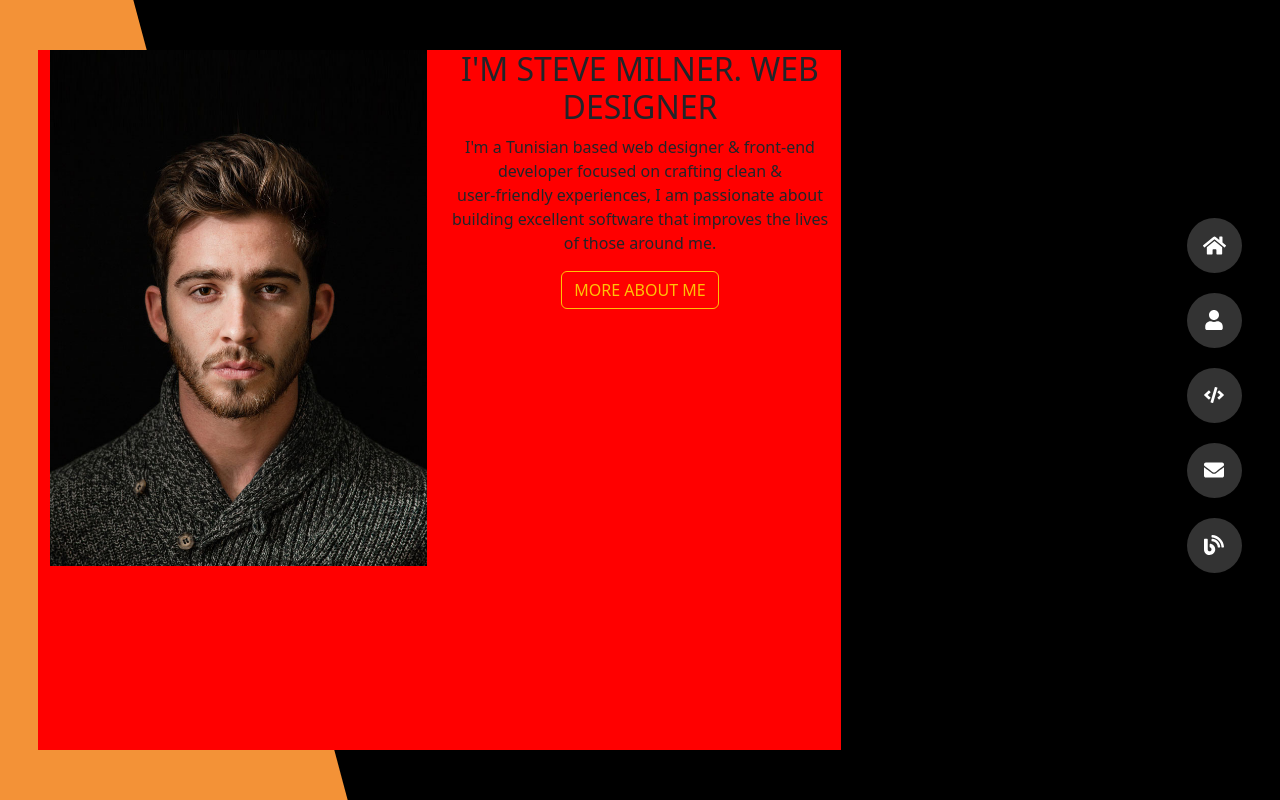
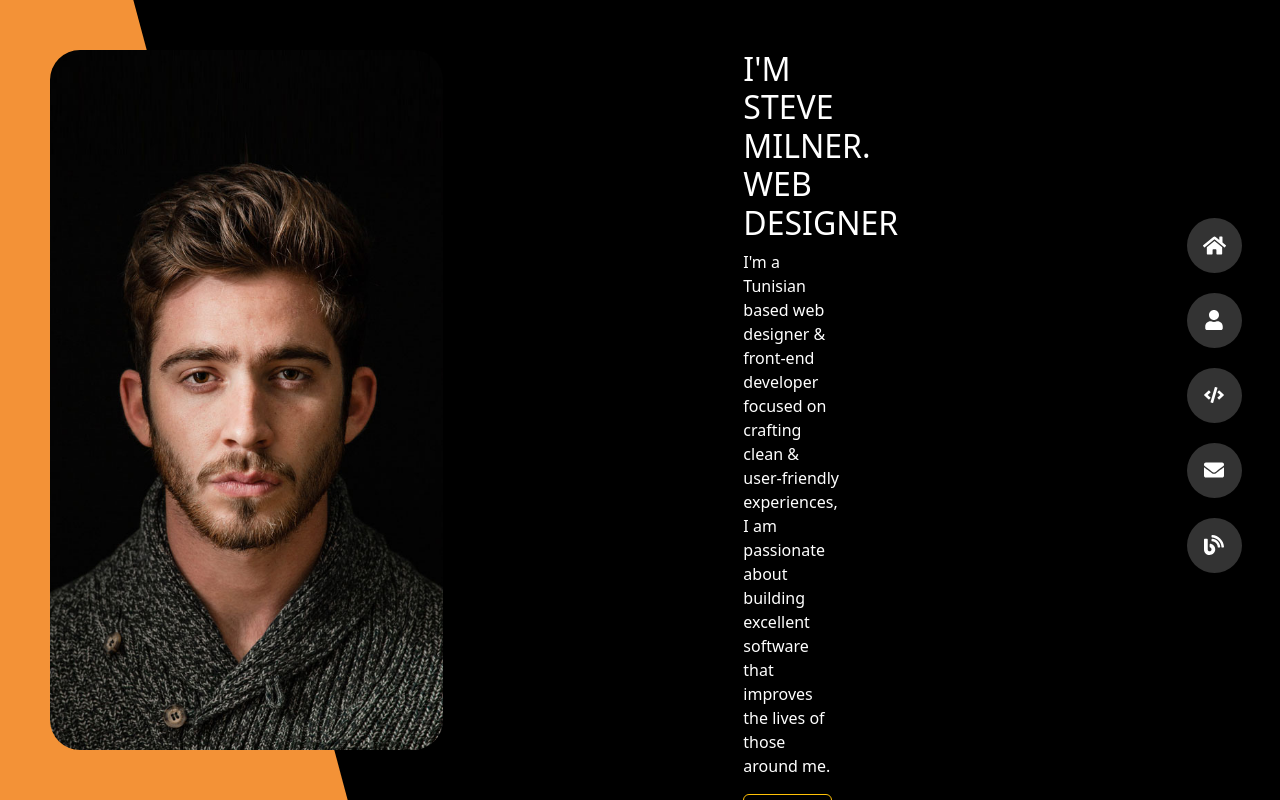
Before and after one commit to enoskyeza/myPortfolio, a React (Create React App) app in the folder frontend/: page / in a window 1280 px wide. Built offline with nearby package versions, Linux system fonts and the light colour scheme.

Commit message:
fixed layout

```diff
--- a/frontend/src/App.css
+++ b/frontend/src/App.css
@@ -36,3 +36,7 @@
     transform: rotate(360deg);
   }
 }
+
+* {
+  box-sizing: border-box;
+}
--- a/frontend/src/components/BackgroundSection.css
+++ b/frontend/src/components/BackgroundSection.css
@@ -1,8 +1,11 @@
 /* BackgroundSection.css */
+* {
+  box-sizing: border-box;
+}
+
 .section {
   position: relative;
-  height: 100vh;
-  overflow: hidden;
+  height: 100%;
 }
 
 .bottom-section {
@@ -10,8 +13,16 @@
   top: 0;
   left: 0;
   width: 100%;
-  height: 100%;
+  height: 100vh;
   overflow: hidden;
+}
+
+.top-section {
+  position: relative;
+  height: 100vh;
+  padding: 50px;
+  overflow: hidden;
+  /* Add styles for the top section, z-index if needed */
 }
 
 .left-rectangle {
@@ -20,6 +31,7 @@
   left: -30%;
   width: 50%;
   height: 150%;
+  z-index: -2;
   transform: rotate(-15deg);
   background: #F39237; /* Orange color */
 }
@@ -29,12 +41,6 @@
   top: 0;
   width: 100%;
   height: 100%;
+  z-index: -3;
   background: #000000; /* Black color */
 }
-
-.top-section {
-  position: relative;
-  height: 100vh;
-  padding: 50px;
-  /* Add styles for the top section, z-index if needed */
-}
--- a/frontend/src/components/BackgroundSection.js
+++ b/frontend/src/components/BackgroundSection.js
@@ -1,7 +1,5 @@
 import React from 'react';
 import Container from 'react-bootstrap/Container'
-import Row from 'react-bootstrap/Row'
-import Col from 'react-bootstrap/Col'
 import Navigationbar from "./Navigationbar";
 import MainSection from "./MainSection";
 import './BackgroundSection.css';
@@ -9,21 +7,16 @@ import './BackgroundSection.css';
 
 const BackgroundSection = () => {
     return (
-        <section className='section'>
+        <Container className='section-' fluid>
             <div className='bottom-section'>
+                <div className='nav-section-menu'><Navigationbar /></div>
                 <div className='right-rectangle'></div>
                 <div className='left-rectangle'></div>
             </div>
-                <Row className='top-section'>
-                    <Col xs={8}>
-                        <MainSection />
-                    </Col>
-                    <Col>
-                        <Navigationbar />
-                    </Col>
-                </Row>
-        </section>
-
+            <div className='top-section'>
+                    <MainSection />
+            </div>
+        </Container>
     );
 }
 
--- a/frontend/src/components/MainSection.css
+++ b/frontend/src/components/MainSection.css
@@ -1,11 +1,22 @@
 .main-section {
     height: 100%;
-    background: red;
 }
 
 .biography-info {
+    display: flex;
+    flex-direction: column;
+    justify-content: center;
+    padding: 0px 300px;
+    text-align: left;
+    color: white;
 }
 
 .image-container {
-
+    background-image: url("../images/profile.jpeg");
+    background-size: cover;
+    background-position: center;
+    background-repeat: no-repeat;
+    height: 100%;
+    /*background: red;*/
+    border-radius: 30px;
 }
--- a/frontend/src/components/MainSection.js
+++ b/frontend/src/components/MainSection.js
@@ -2,6 +2,7 @@ import React from "react";
 import Button from "react-bootstrap/Button";
 import Row from 'react-bootstrap/Row'
 import Col from 'react-bootstrap/Col'
+import Card from 'react-bootstrap/Card';
 import Image from 'react-bootstrap/Image';
 import './MainSection.css';
 import profile from '../images/profile.jpeg'
@@ -9,10 +10,10 @@ import profile from '../images/profile.jpeg'
 const MainSection = () => {
     return (
             <Row className='main-section'>
-                <Col className='image-container'>
-                    <Image src={profile} fluid />
+                <Col md={4} className='image-container'>
+                    {/*<Image src={profile} />*/}
                 </Col>
-                <Col className='biography-info'>
+                <Col md={7} className='biography-info'>
                         <h2><span className='name-el'>I'M STEVE MILNER.</span> WEB DESIGNER</h2>
                         <p>I'm a Tunisian based web designer & front‑end developer focused on crafting clean
                             & user‑friendly experiences, I am passionate about building excellent software that
--- a/frontend/src/index.css
+++ b/frontend/src/index.css
@@ -11,7 +11,3 @@ code {
   font-family: source-code-pro, Menlo, Monaco, Consolas, 'Courier New',
     monospace;
 }
-
-* {
-  box-sizing: border-box;
-}
```
